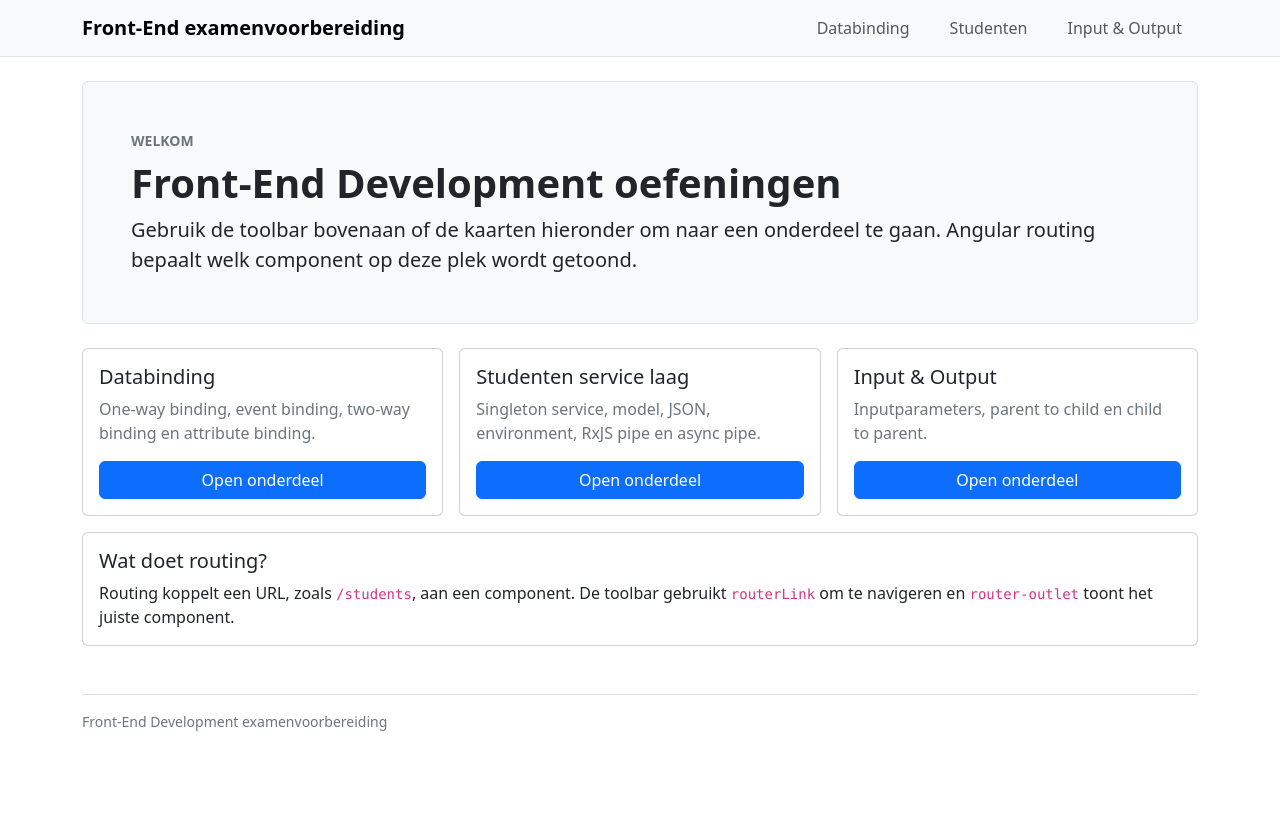
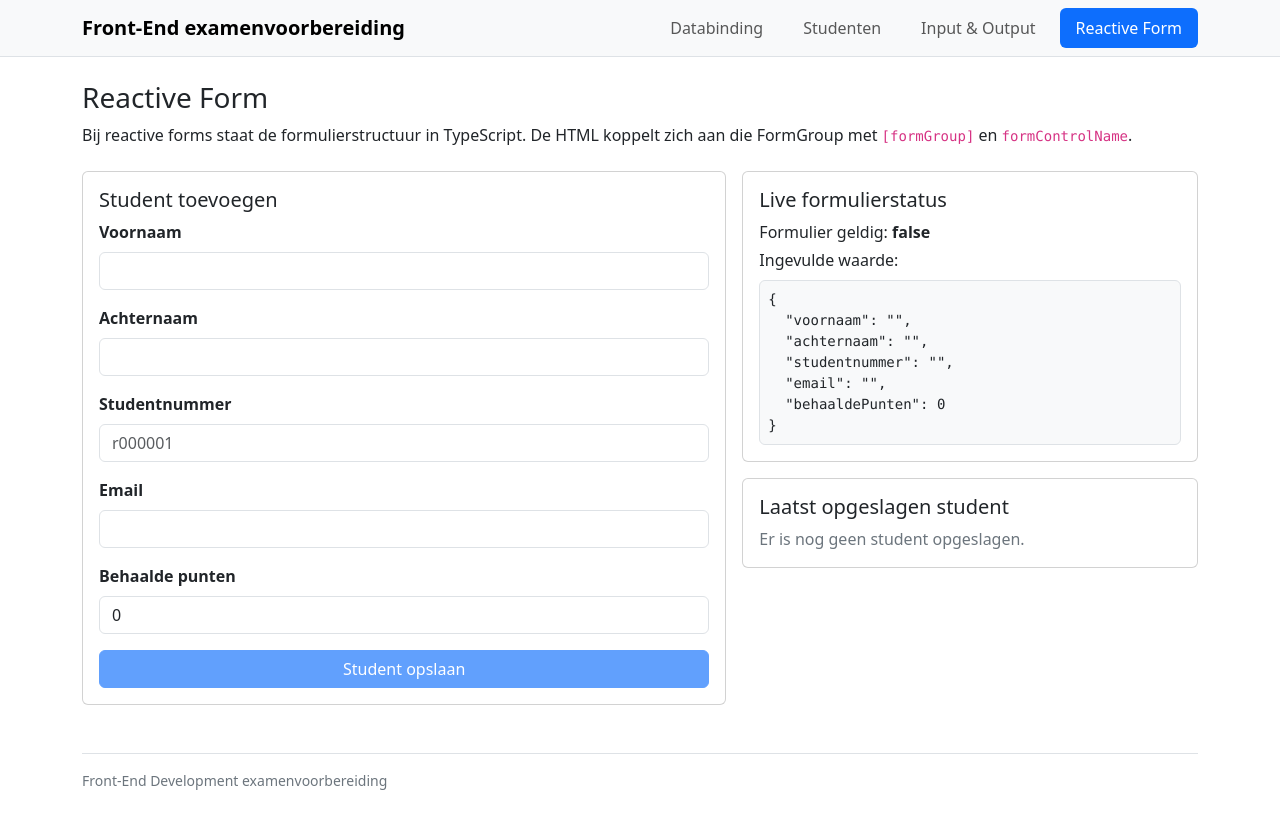
Before and after one commit to VicHagens/FrontEnd_ExamenVoorbereiding26, an Angular app: page /reactive-form in a window 1280 px wide. Before the commit this address led to /. Built offline with nearby package versions, Linux system fonts and the light colour scheme.

Commit message:
Reactive Form

```diff
--- a/src/app/app.routes.ts
+++ b/src/app/app.routes.ts
@@ -2,6 +2,7 @@ import { Routes } from '@angular/router';
 import { Databinding } from './features/Databinding/databinding';
 import { Home } from './features/Home/home';
 import { InputOutput } from './features/InputOutput/input-output';
+import { ReactiveForm } from './features/ReactiveForm/reactive-form';
 import { StudentFeature } from './features/Student/student';
 
 export const routes: Routes = [
@@ -24,6 +25,10 @@ export const routes: Routes = [
     path: 'input-output',
     component: InputOutput
   },
+  {
+    path: 'reactive-form',
+    component: ReactiveForm
+  },
   // Wildcard route:
   // Als een gebruiker naar een onbekende URL gaat, sturen we hem terug naar home.
   {
--- a/src/app/app.ts
+++ b/src/app/app.ts
@@ -18,17 +18,18 @@ export class App {
     {
       label: 'Databinding',
       route: '/databinding',
-      exact: true
     },
     {
       label: 'Studenten',
       route: '/students',
-      exact: true
     },
     {
       label: 'Input & Output',
       route: '/input-output',
-      exact: true
+    },
+    {
+      label: 'Reactive Form',
+      route: '/reactive-form',
     }
   ];
 
--- a/src/app/features/Home/home.ts
+++ b/src/app/features/Home/home.ts
@@ -25,6 +25,11 @@ export class Home {
       title: 'Input & Output',
       route: '/input-output',
       description: 'Inputparameters, parent to child en child to parent.'
+    },
+    {
+      title: 'Reactive Form',
+      route: '/reactive-form',
+      description: 'FormGroup, FormControl, Validators, validatie en submit.'
     }
   ];
 }
--- /dev/null
+++ b/src/app/features/ReactiveForm/reactive-form.css
@@ -0,0 +1 @@
+/* Deze feature gebruikt vooral Bootstrap-klassen in de HTML. */
--- /dev/null
+++ b/src/app/features/ReactiveForm/reactive-form.html
@@ -0,0 +1,126 @@
+<section class="mb-4">
+  <h2 class="h3">Reactive Form</h2>
+  <p class="mb-0">
+    Bij reactive forms staat de formulierstructuur in TypeScript. De HTML koppelt zich aan die
+    FormGroup met <code>[formGroup]</code> en <code>formControlName</code>.
+  </p>
+</section>
+
+<section class="row g-3">
+  <article class="col-lg-7">
+    <div class="card h-100">
+      <div class="card-body">
+        <h3 class="h5 card-title">Student toevoegen</h3>
+
+        <!--
+          [formGroup]:
+          Hiermee koppelen we deze HTML-form aan studentForm uit reactive-form.ts.
+
+          (ngSubmit):
+          Wanneer de gebruiker submit, voeren we saveStudent() uit.
+        -->
+        <form [formGroup]="studentForm" (ngSubmit)="saveStudent()" class="d-grid gap-3">
+          <div>
+            <label class="form-label fw-bold" for="voornaam">Voornaam</label>
+
+            <!--
+              formControlName:
+              Deze input is gekoppeld aan de FormControl voornaam.
+            -->
+            <input id="voornaam" class="form-control" type="text" formControlName="voornaam" />
+
+            @if (isInvalid('voornaam')) {
+              <p class="text-danger small mt-1 mb-0">Voornaam is verplicht en minstens 2 tekens.</p>
+            }
+          </div>
+
+          <div>
+            <label class="form-label fw-bold" for="achternaam">Achternaam</label>
+            <input id="achternaam" class="form-control" type="text" formControlName="achternaam" />
+
+            @if (isInvalid('achternaam')) {
+              <p class="text-danger small mt-1 mb-0">Achternaam is verplicht en minstens 2 tekens.</p>
+            }
+          </div>
+
+          <div>
+            <label class="form-label fw-bold" for="studentnummer">Studentnummer</label>
+            <input
+              id="studentnummer"
+              class="form-control"
+              type="text"
+              formControlName="studentnummer"
+              placeholder="r000001"
+            />
+
+            @if (isInvalid('studentnummer')) {
+              <p class="text-danger small mt-1 mb-0">
+                Studentnummer is verplicht en moet het formaat r000000 hebben.
+              </p>
+            }
+          </div>
+
+          <div>
+            <label class="form-label fw-bold" for="email">Email</label>
+            <input id="email" class="form-control" type="email" formControlName="email" />
+
+            @if (isInvalid('email')) {
+              <p class="text-danger small mt-1 mb-0">Geef een geldig emailadres in.</p>
+            }
+          </div>
+
+          <div>
+            <label class="form-label fw-bold" for="behaalde-punten">Behaalde punten</label>
+            <input
+              id="behaalde-punten"
+              class="form-control"
+              type="number"
+              formControlName="behaaldePunten"
+            />
+
+            @if (isInvalid('behaaldePunten')) {
+              <p class="text-danger small mt-1 mb-0">Punten moeten tussen 0 en 180 liggen.</p>
+            }
+          </div>
+
+          <!--
+            PROPERTY BINDING:
+            De knop is disabled zolang het formulier ongeldig is.
+          -->
+          <button type="submit" class="btn btn-primary" [disabled]="studentForm.invalid">
+            Student opslaan
+          </button>
+        </form>
+      </div>
+    </div>
+  </article>
+
+  <aside class="col-lg-5">
+    <div class="card mb-3">
+      <div class="card-body">
+        <h3 class="h5 card-title">Live formulierstatus</h3>
+        <p class="mb-1">
+          Formulier geldig:
+          <strong>{{ studentForm.valid }}</strong>
+        </p>
+        <p class="mb-0">Ingevulde waarde:</p>
+        <pre class="bg-light border rounded p-2 mt-2 mb-0">{{ studentForm.value | json }}</pre>
+      </div>
+    </div>
+
+    <div class="card">
+      <div class="card-body">
+        <h3 class="h5 card-title">Laatst opgeslagen student</h3>
+
+        @if (savedStudent) {
+          <p class="mb-1">{{ savedStudent.voornaam }} {{ savedStudent.achternaam }}</p>
+          <p class="text-secondary mb-1">{{ savedStudent.studentnummer }}</p>
+          <p class="text-secondary mb-1">{{ savedStudent.email }}</p>
+          <strong>{{ savedStudent.behaaldePunten }} / 180 punten</strong>
+        } @else {
+          <p class="text-secondary mb-0">Er is nog geen student opgeslagen.</p>
+        }
+      </div>
+    </div>
+  </aside>
+</section>
--- /dev/null
+++ b/src/app/features/ReactiveForm/reactive-form.ts
@@ -0,0 +1,75 @@
+import { JsonPipe } from '@angular/common';
+import { Component } from '@angular/core';
+import { FormControl, FormGroup, ReactiveFormsModule, Validators } from '@angular/forms';
+import { Student } from '../../shared/models/student';
+
+@Component({
+  selector: 'app-reactive-form',
+  imports: [ReactiveFormsModule, JsonPipe],
+  templateUrl: './reactive-form.html',
+  styleUrl: './reactive-form.css'
+})
+export class ReactiveForm {
+  // Bij reactive forms maken we de structuur van het formulier in TypeScript.
+  // Een FormGroup is een groep van FormControls.
+  studentForm = new FormGroup({
+    // Elke FormControl stelt 1 veld in het formulier voor.
+    // Validators bepalen welke regels dat veld moet volgen.
+    voornaam: new FormControl('', [Validators.required, Validators.minLength(2)]),
+    achternaam: new FormControl('', [Validators.required, Validators.minLength(2)]),
+    studentnummer: new FormControl('', [
+      Validators.required,
+      // r gevolgd door 6 cijfers, bijvoorbeeld r000001.
+      Validators.pattern(/^r\d{6}$/)
+    ]),
+    email: new FormControl('', [Validators.required, Validators.email]),
+    behaaldePunten: new FormControl(0, [
+      Validators.required,
+      Validators.min(0),
+      Validators.max(180)
+    ])
+  });
+
+  savedStudent?: Student;
+  private nextId = 10;
+
+  isInvalid(controlName: string): boolean {
+    const control = this.studentForm.get(controlName);
+
+    // invalid betekent dat het veld niet voldoet aan de validators.
+    // touched betekent dat de gebruiker het veld al heeft aangeraakt.
+    // Zo tonen we foutmeldingen pas nadat de gebruiker met het veld bezig was.
+    return !!control && control.invalid && control.touched;
+  }
+
+  saveStudent() {
+    // Als het formulier ongeldig is, markeren we alle velden als touched.
+    // Daardoor worden de foutmeldingen zichtbaar.
+    if (this.studentForm.invalid) {
+      this.studentForm.markAllAsTouched();
+      return;
+    }
+
+    const formValue = this.studentForm.value;
+
+    // We maken een Student object met de waarden uit het formulier.
+    // De fallback waarden zijn vooral voor TypeScript, want de validators controleren de input al.
+    this.savedStudent = new Student(
+      this.nextId,
+      formValue.voornaam ?? '',
+      formValue.achternaam ?? '',
+      formValue.studentnummer ?? '',
+      formValue.email ?? '',
+      formValue.behaaldePunten ?? 0
+    );
+
+    this.nextId++;
+    this.studentForm.reset({
+      voornaam: '',
+      achternaam: '',
+      studentnummer: '',
+      email: '',
+      behaaldePunten: 0
+    });
+  }
+}
```
Also changed, not shown: 1 other file (tests, documents, lock files or other folders).
